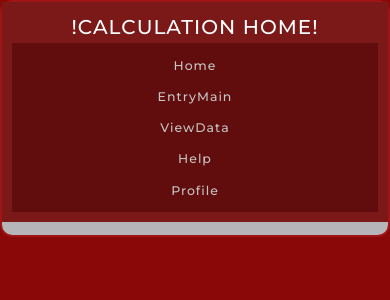
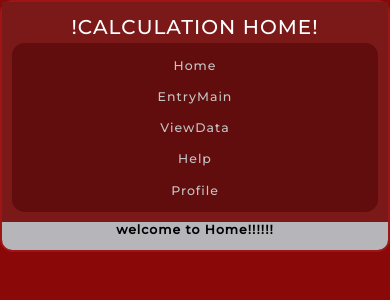
Before and after one commit to arjunaNR-gf/DailySpendProject, a React (Create React App) app: page / in a window 390 px wide. Shown: the top 300 px of the page. Built offline with nearby package versions, Linux system fonts and the light colour scheme.

Commit message:
added home page

```diff
--- a/src/Component/Input/Index.tsx
+++ b/src/Component/Input/Index.tsx
@@ -15,7 +15,7 @@
     return (
         <>
         <div style={{width:'100%',display:"flex",flexDirection:'column',alignItems:'start',lineHeight:'300%'}}>
-        {props.label != undefined ? <label>{props.label} </label> :''}
+        {props.label != undefined ? <label className="lb">{props.label} </label> :''}
             <input
                 type={props.type}
                 name={props.name}
--- a/src/Component/Input/index.css
+++ b/src/Component/Input/index.css
@@ -24,3 +24,10 @@
 .input_small{
     width: min(100%,110px);
 }
+
+@media screen and (max-width: 620px) {
+
+    .lb{
+        font-size: 14px;
+    }
+}
--- a/src/Pages/CalculationHome/Index.tsx
+++ b/src/Pages/CalculationHome/Index.tsx
@@ -12,7 +12,7 @@
 const CalculationEntryHome = () => {
     const headigList = ['Home','EntryMain', 'ViewData', 'Help', 'Profile']
 
-    const [route, setRoute] = useState<number>()
+    const [route, setRoute] = useState<number>(0)
 
     return (
         <>
--- a/src/Pages/CalculationHome/index.css
+++ b/src/Pages/CalculationHome/index.css
@@ -97,7 +97,15 @@
 
     .heading_option_main {
         width: 100%;
+        border-radius:1rem ;
+        font-size: 16px;
     }
+
+    .heading_option_main ul{
+        font-size: 14px
+    }
+
+
 
     .form_divider {
         display: flex;
--- a/src/Pages/EntryPage/EntryPage.tsx
+++ b/src/Pages/EntryPage/EntryPage.tsx
@@ -53,7 +53,6 @@
     }
 
     const OnclickSubmit = () => {
-        alert('submition  clicked!')
         const idata: IMoney = { Amount: parseInt(inputField.amount), Date: new Date(inputField.date), Description: inputField.description.toUpperCase() }
         pushSpendMoney(idata).then(res => {
             if (res.data.result === "Saved") {
```
